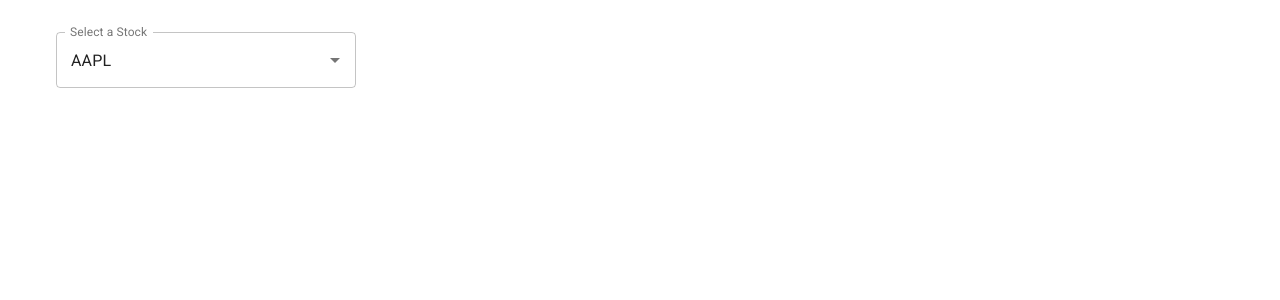
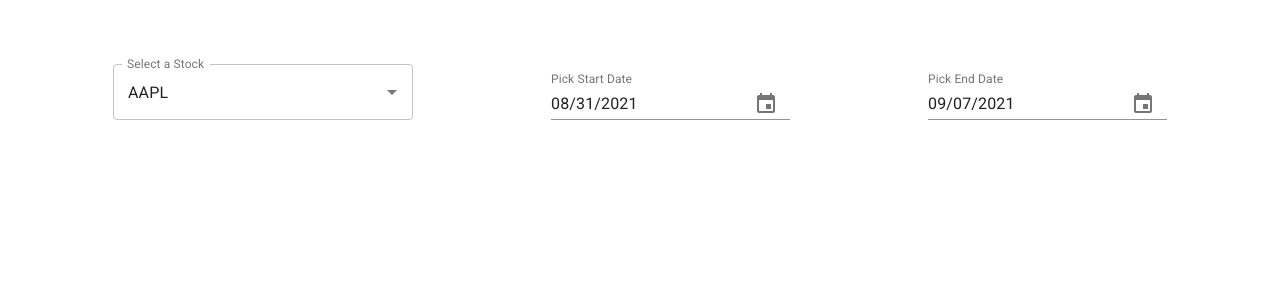
Before and after one commit to verenceLola/Reboot-Investment, a React (Create React App) app: page / in a window 1280 px wide. Shown: the top 300 px of the page. Built offline with nearby package versions, Linux system fonts and the light colour scheme; no server answers.

Commit message:
- add start date and end date to the chart inputs

```diff
--- a/package.json
+++ b/package.json
@@ -3,8 +3,10 @@
   "version": "0.1.0",
   "private": true,
   "dependencies": {
+    "@date-io/date-fns": "1.3.13",
     "@material-ui/core": "^4.12.3",
     "@material-ui/lab": "^4.0.0-alpha.60",
+    "@material-ui/pickers": "3.3.10",
     "@reduxjs/toolkit": "^1.6.1",
     "@testing-library/jest-dom": "^5.11.4",
     "@testing-library/react": "^11.1.0",
@@ -15,6 +17,7 @@
     "@types/react-dom": "^17.0.0",
     "apexcharts": "^3.28.1",
     "axios": "^0.21.4",
+    "date-fns": "^2.23.0",
     "react": "^17.0.2",
     "react-apexcharts": "^1.3.9",
     "react-dom": "^17.0.2",
--- /dev/null
+++ b/src/components/atoms/DateTimePicker.tsx
@@ -0,0 +1,34 @@
+import React, { ReactElement } from "react";
+import {
+    MuiPickersUtilsProvider,
+    KeyboardDatePicker,
+} from "@material-ui/pickers";
+import DateFnsUtils from "@date-io/date-fns";
+
+interface IProps {
+    label: string;
+    value: Date | null;
+    onChange: (date: Date | null) => void;
+}
+
+export const DateTimePicker = ({
+    label,
+    value,
+    onChange,
+}: IProps): ReactElement => (
+    <MuiPickersUtilsProvider utils={DateFnsUtils}>
+        <KeyboardDatePicker
+            disableToolbar
+            variant="inline"
+            format="MM/dd/yyyy"
+            margin="normal"
+            id="date-picker-inline"
+            label={label}
+            value={value}
+            onChange={onChange}
+            KeyboardButtonProps={{
+                "aria-label": "change date",
+            }}
+        />
+    </MuiPickersUtilsProvider>
+);
--- a/src/components/molecules/CandleStickChart.tsx
+++ b/src/components/molecules/CandleStickChart.tsx
@@ -4,14 +4,29 @@
 import { loadStats } from "../../store/slices";
 import { DateUtils, useAppDispatch, useAppSelector } from "../../utils";
 
-export const CandleStickChart = (): ReactElement | null => {
+interface IProps {
+    startDate: Date | null;
+    endDate: Date | null;
+}
+
+export const CandleStickChart = ({
+    startDate,
+    endDate,
+}: IProps): ReactElement | null => {
     const { selectedTicker } = useAppSelector((state) => state.tickers);
     const { stats } = useAppSelector((state) => state.stats);
     const dispatch = useAppDispatch();
 
     useEffect(() => {
-        dispatch(loadStats());
-    }, [selectedTicker]);
+        if (startDate && endDate) {
+            dispatch(
+                loadStats({
+                    startDate: startDate.toUTCString(),
+                    endDate: endDate.toUTCString(),
+                })
+            );
+        }
+    }, [selectedTicker, startDate, endDate]);
 
     const series = useMemo(() => {
         if (stats) {
--- a/src/components/molecules/Tickers.tsx
+++ b/src/components/molecules/TickersSelect.tsx
@@ -4,7 +4,7 @@
 import { useAppDispatch, useAppSelector } from "../../utils";
 import { Select } from "../atoms";
 
-export const Tickers = (): ReactElement => {
+export const TickersSelect = (): ReactElement => {
     const [isSelectOpen, setIsSelectOpen] = useState<boolean>(false);
 
     const dispatch = useAppDispatch();
--- a/src/components/molecules/index.ts
+++ b/src/components/molecules/index.ts
@@ -1,2 +1,2 @@
-export { Tickers } from "./Tickers";
+export { TickersSelect } from "./TickersSelect";
 export { CandleStickChart } from "./CandleStickChart";
--- /dev/null
+++ b/src/components/organisms/Header.tsx
@@ -0,0 +1,47 @@
+import { Box, Grid } from "@material-ui/core";
+import React, { ReactElement } from "react";
+import { DateTimePicker } from "../atoms/DateTimePicker";
+import { TickersSelect } from "../molecules";
+
+interface IProps {
+    startDate: Date | null;
+    endDate: Date | null;
+    onStartDateChange: (date: Date | null) => void;
+    onEndDateChange: (date: Date | null) => void;
+}
+
+export const Header = ({
+    startDate,
+    endDate,
+    onStartDateChange,
+    onEndDateChange,
+}: IProps): ReactElement => {
+    return (
+        <Box paddingY={3}>
+            <Grid
+                container
+                alignItems="center"
+                spacing={3}
+                justifyContent="space-around"
+            >
+                <Grid item>
+                    <TickersSelect />
+                </Grid>
+                <Grid item>
+                    <DateTimePicker
+                        onChange={onStartDateChange}
+                        value={startDate}
+                        label="Pick Start Date"
+                    />
+                </Grid>
+                <Grid item>
+                    <DateTimePicker
+                        onChange={onEndDateChange}
+                        value={endDate}
+                        label="Pick End Date"
+                    />
+                </Grid>
+            </Grid>
+        </Box>
+    );
+};
--- /dev/null
+++ b/src/components/organisms/index.ts
@@ -0,0 +1 @@
+export { Header } from "./Header";
--- a/src/pages/index.tsx
+++ b/src/pages/index.tsx
@@ -1,22 +1,43 @@
-import React, { ReactElement } from "react";
+import React, { ReactElement, useState } from "react";
 
 import { Box, Container, Grid } from "@material-ui/core";
-import { CandleStickChart, Tickers } from "../components/molecules";
+import { CandleStickChart } from "../components/molecules";
+import { Header } from "../components/organisms";
+import { subDays } from "date-fns";
 
-const IndexPage = (): ReactElement => (
+const LAST_WEEK = subDays(new Date(), 7);
+
+const IndexPage = (): ReactElement => {
+    const [startDate, setStartDate] = useState<Date | null>(LAST_WEEK);
+    const [endDate, setEndDate] = useState<Date | null>(new Date());
+
+    return (
         <Container maxWidth={false}>
             <Box padding={4}>
                 <Grid container direction="column">
                     <Grid item>
-                    <Tickers />
+                        <Header
+                            onStartDateChange={(date: Date | null) =>
+                                setStartDate(date)
+                            }
+                            onEndDateChange={(date: Date | null) =>
+                                setEndDate(date)
+                            }
+                            startDate={startDate}
+                            endDate={endDate}
+                        />
                     </Grid>
                     <Grid item>
-                    <CandleStickChart />
+                        <CandleStickChart
+                            startDate={startDate}
+                            endDate={endDate}
+                        />
                     </Grid>
                 </Grid>
             </Box>
         </Container>
     );
+};
 
 IndexPage.displayName = "IndexPage";
 
--- a/src/store/sagas/handlers/stats.ts
+++ b/src/store/sagas/handlers/stats.ts
@@ -23,12 +23,19 @@
         const tickerSymbol = yield select(
             (state: RootState) => state.tickers.selectedTicker
         );
+        const params = yield select((state: RootState) => state.stats.params);
+        const { startDate, endDate } = params as {
+            startDate: string;
+            endDate: string;
+        };
+
+        const requestData = {
+            ticker: tickerSymbol as string,
+            ...{ start_date: startDate, end_date: endDate },
+        };
+
         yield put(loadingStats(true));
-        const response = yield call(requestTickerStats, {
-            ticker: tickerSymbol as string,
-            start_date: "2021-07-01",
-            end_date: "2021-08-05",
-        });
+        const response = yield call(requestTickerStats, requestData);
 
         const { data } = response as AxiosResponse<IStat>;
         yield put(setStats(data));
--- a/src/store/slices/stats.ts
+++ b/src/store/slices/stats.ts
@@ -11,10 +11,15 @@
 interface IInitialState {
     loading: boolean;
     stats?: Record<string, Record<string, number>>[];
+    params: {
+        startDate?: string;
+        endDate?: string;
+    };
 }
 
 const initialState: IInitialState = {
     loading: false,
+    params: {},
 };
 
 const statsSlice = createSlice({
@@ -24,7 +29,12 @@
         loadingStats: (state, action: PayloadAction<boolean>) => {
             state.loading = action.payload;
         },
-        loadStats: () => {},
+        loadStats: (
+            state,
+            { payload }: PayloadAction<{ startDate: string; endDate: string }>
+        ) => {
+            state.params = payload;
+        },
         setStats: (state, { payload }: PayloadAction<IStat>) => {
             const series = Object.keys(payload.open).map((key) => ({
                 [key]: {
--- a/src/utils/DateUtils.ts
+++ b/src/utils/DateUtils.ts
@@ -1,7 +1,6 @@
 export class DateUtils {
     public static formatDate = (timestamp: number): string => {
         const options: Intl.DateTimeFormatOptions = {
-            weekday: "long",
             year: "numeric",
             month: "long",
             day: "numeric",
```
Also changed, not shown: 1 other file (tests, documents, lock files or other folders). Lines whose indentation alone changed are shown as unchanged.
